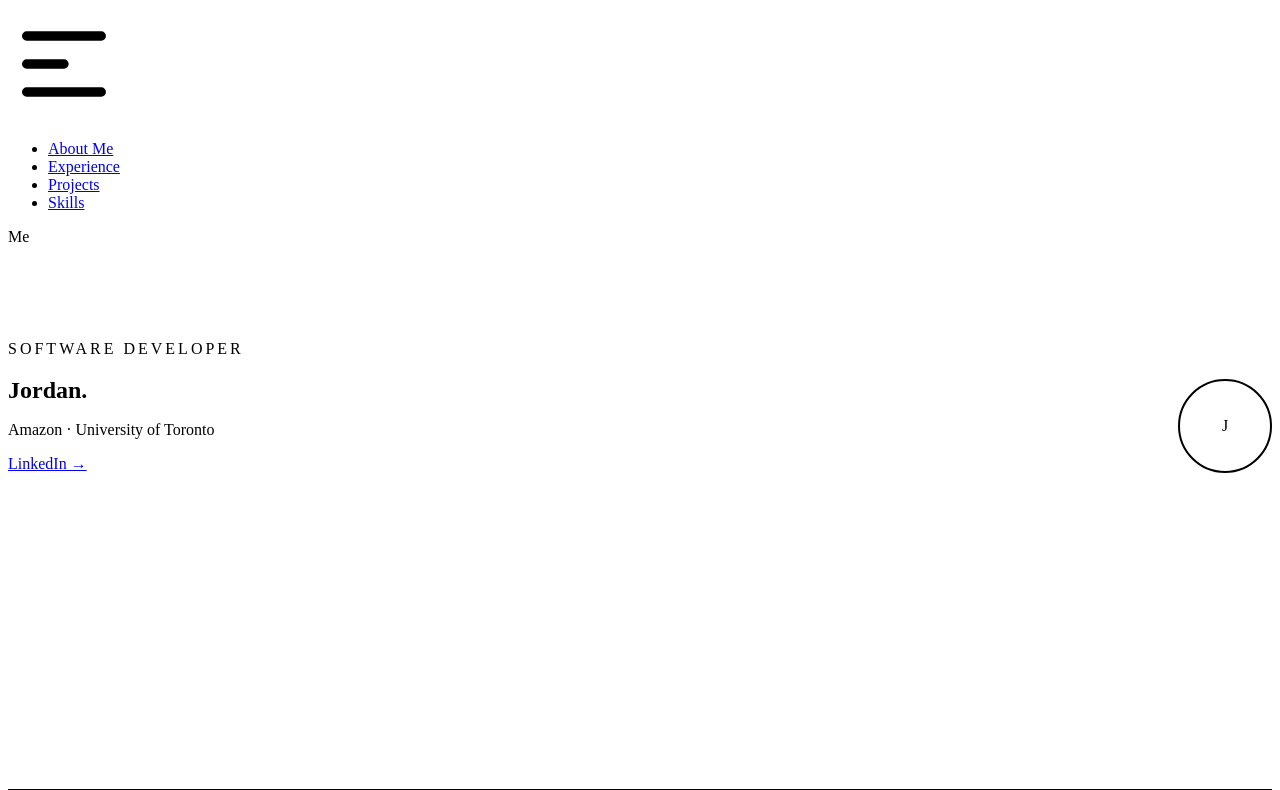
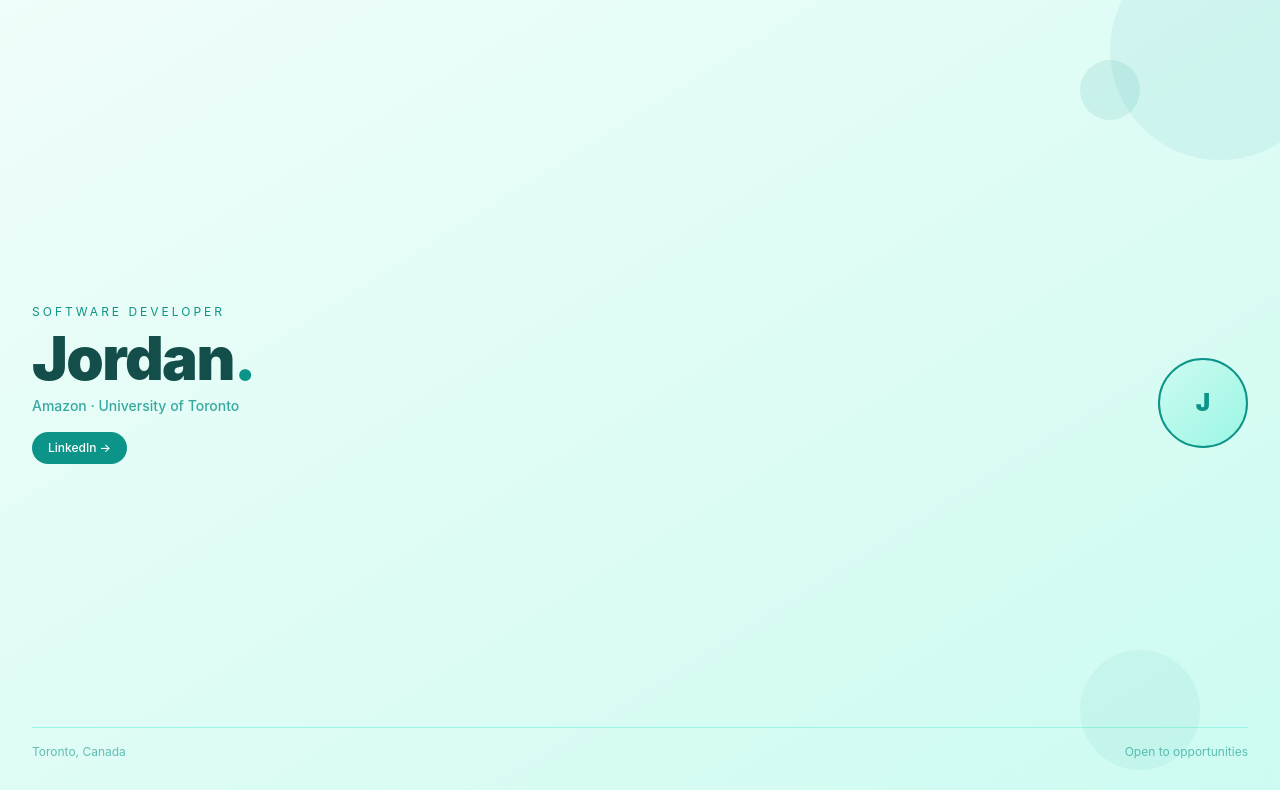
Before and after one commit to jrdn-l/website, a Vue app: page / in a window 1280 px wide. Shown: the top 790 px of the page. Built offline with nearby package versions, Linux system fonts and the light colour scheme.

Commit message:
feat: migrate to tailwindcss v4 css-first config and daisyui v5 theme syntax

```diff
--- a/src/assets/main.css
+++ b/src/assets/main.css
@@ -1,6 +1,36 @@
-@tailwind base;
-@tailwind components;
-@tailwind utilities;
+@import "tailwindcss";
+@plugin "daisyui";
+
+@plugin "daisyui/theme" {
+  name: "teal-light";
+  default: true;
+  color-scheme: light;
+
+  --color-primary: #0d9488;
+  --color-primary-content: #ffffff;
+  --color-secondary: #5eead4;
+  --color-accent: #ccfbf1;
+  --color-neutral: #134e4a;
+  --color-base-100: #f0fdfa;
+  --color-base-200: #ccfbf1;
+  --color-base-300: #99f6e4;
+  --color-base-content: #134e4a;
+}
+
+@plugin "daisyui/theme" {
+  name: "teal-dark";
+  color-scheme: dark;
+
+  --color-primary: #0d9488;
+  --color-primary-content: #ffffff;
+  --color-secondary: #0f766e;
+  --color-accent: #134e4a;
+  --color-neutral: #042f2e;
+  --color-base-100: #042f2e;
+  --color-base-200: #0d3330;
+  --color-base-300: #134e4a;
+  --color-base-content: #ccfbf1;
+}
 
 .scroll-hidden {
   opacity: 0;
```
